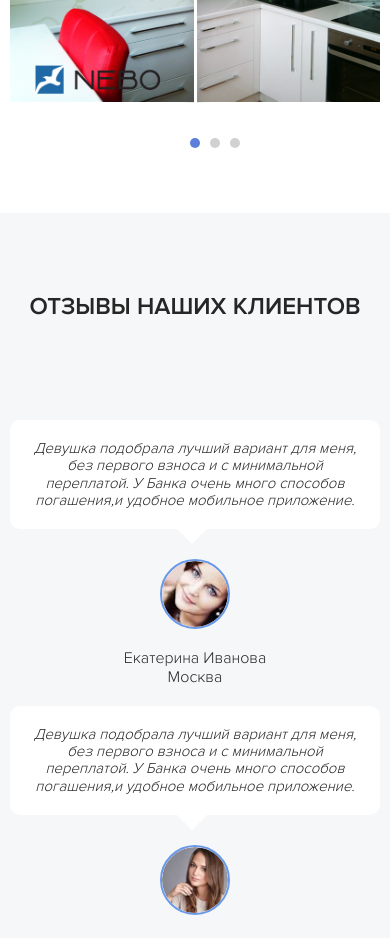
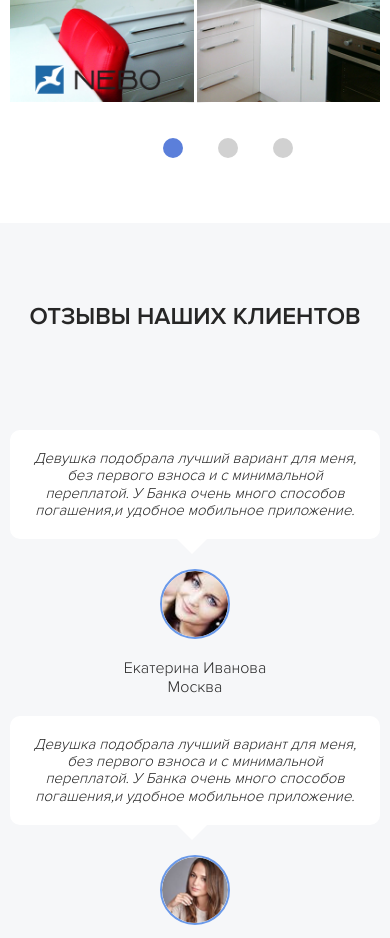
Before and after one commit to TimurSagaidakov/skinal, a plain HTML site: page index.html in a window 390 px wide. Shown: the part 9740-10678 px from the top of the page. Drawn offline with nearby package versions, Linux system fonts and the light colour scheme; a script that the page names is missing.

Commit message:
Исправил слайд для мобильных

```diff
--- a/sass/blocks/_before.sass
+++ b/sass/blocks/_before.sass
@@ -48,3 +48,8 @@
         &-slider
             &-arrows
                 display: none
+            &__dots
+                li
+                    width: 20px
+                    height: 20px
+                    margin-left: 30px
```
Also changed, not shown: css/style.css, 1 other file.
